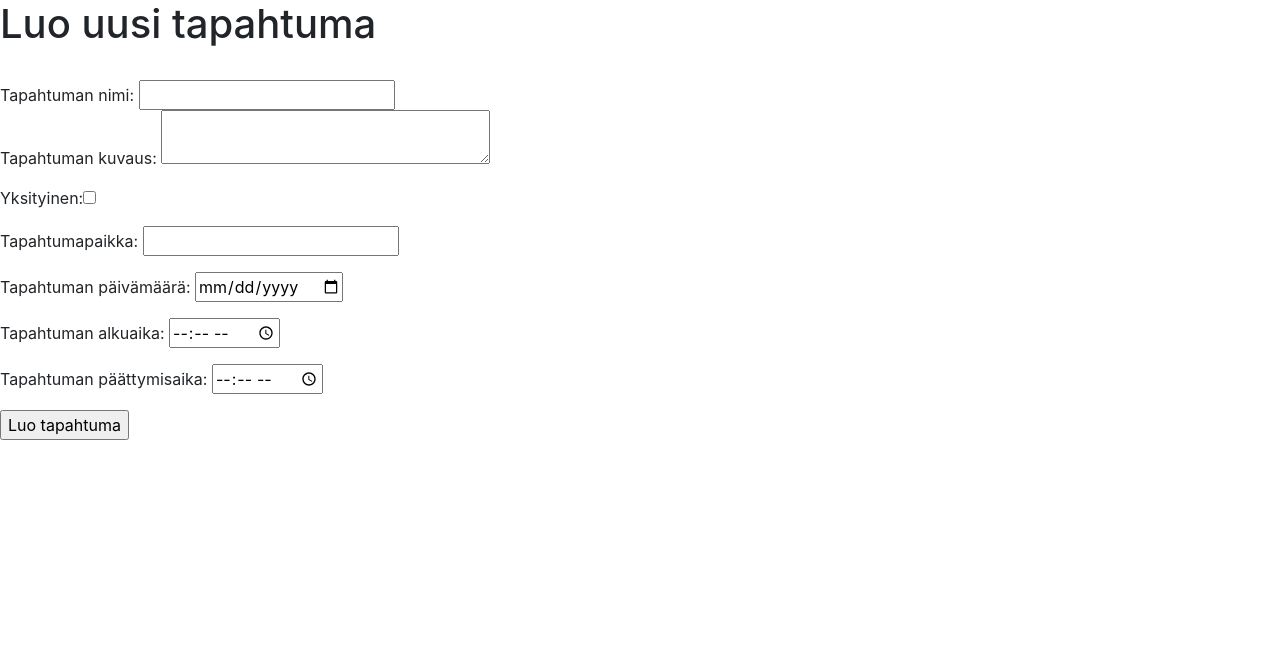
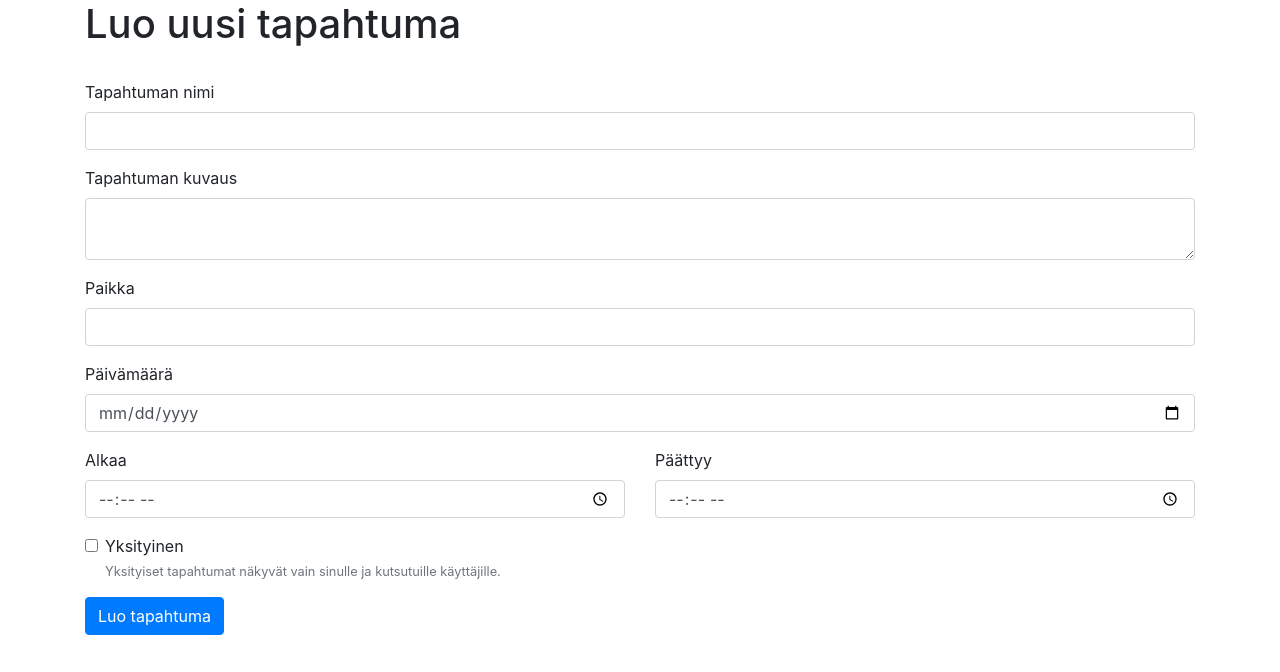
Before and after one commit to ellisrnm/Tapahtumasovellus, a Flask app: page /new in a window 1280 px wide. Shown: the part 128-800 px from the top of the page. Run offline with Flask 2, Linux system fonts and the light colour scheme; the visitor is signed in with stand-in values (Sample User, id 1); some libraries are stand-ins or nearby versions.

Commit message:
Update form layout

```diff
--- a/templates/new.html
+++ b/templates/new.html
@@ -1,27 +1,59 @@
 {% extends "layout.html" %}
 
 {% block content %}
+
 {% if session.user_id %}
-<h1>Luo uusi tapahtuma</h1><br>
-<form action="/new" method="post">
-    Tapahtuman nimi: <input type="text" name="event_name">
-    <p>
-    Tapahtuman kuvaus: <textarea name="event_description" rows="2" cols="30"></textarea>
-    <p>
-    Yksityinen:<input type="checkbox" name="isprivate" value="1">
-    <p>
-    Tapahtumapaikka: <input type="text" name="place">
-    <p>
-    Tapahtuman päivämäärä: <input type="date" name="event_date">
-    <p>
-    Tapahtuman alkuaika: <input type="time" name="start_time">
-    <p>
-    Tapahtuman päättymisaika: <input type="time" name="end_time">
-    <p>
-    <input type="submit" value="Luo tapahtuma">
-</form>
+
+<div class="container">
+    <h1>Luo uusi tapahtuma</h1><br>
+    <form action="/new" method="post">
+        <div class="form-group">
+            <label>Tapahtuman nimi</label>
+            <input type="text" class="form-control" name="event_name">
+        </div>
+        <div class="form-group">
+            <label>Tapahtuman kuvaus</label>
+            <textarea class="form-control" name="event_description" rows="2" cols="50"></textarea>
+        </div>
+        <div class="form-group">
+            <label>Paikka</label>
+            <input type="text" class="form-control" name="place">
+        </div>
+        <div class="form-group">
+            <label>Päivämäärä</label>
+            <input type="date" class="form-control" name="event_date">
+        </div>
+        <div class="form-group">
+        <div class="row">
+            <div class="col">
+                <label>Alkaa</label>
+                <input type="time" class="form-control" name="start_time">
+            </div>
+            <div class="col">
+                <label>Päättyy</label>
+                <input type="time" class="form-control" name="end_time">
+            </div>
+        </div>
+        </div>
+        <div class="form-group">
+            <div class="form-check">
+                <input class="form-check-input" type="checkbox" name="isprivate" value="1">
+                <label class="form-check-label">Yksityinen</label>
+                <small class="form-text text-muted">
+                    Yksityiset tapahtumat näkyvät vain sinulle ja kutsutuille käyttäjille.
+                </small>
+            </div>
+        </div>
+        <div class="form-group">
+        <button type="submit" class="btn btn-primary">Luo tapahtuma</button>
+        </div>
+    </form>
+</div>
 
 {% else %}
-Vain kirjautuneet käyttäjät voivat luoda uusia tapahtumia.<br><br>
+<div class="container">
+    Vain kirjautuneet käyttäjät voivat luoda uusia tapahtumia.
+</div>
 {% endif %}
+
 {% endblock %}
```
